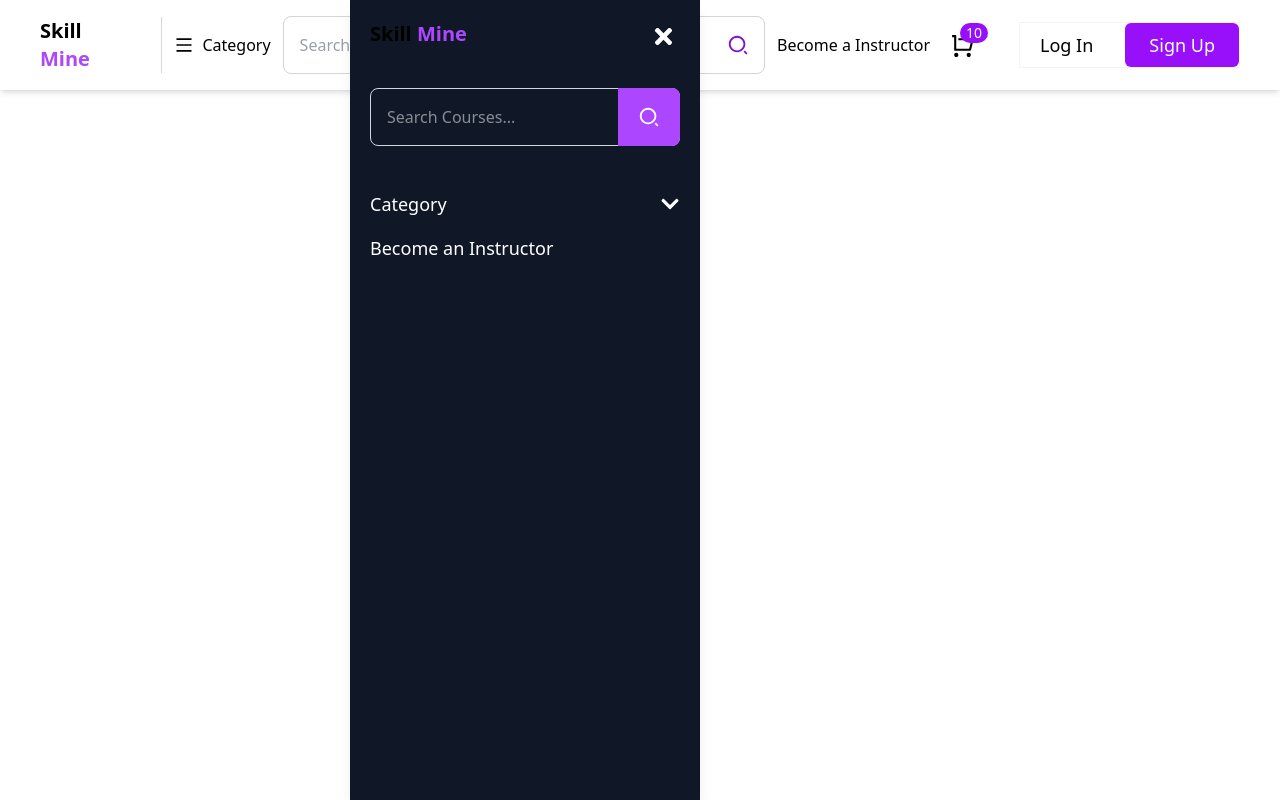
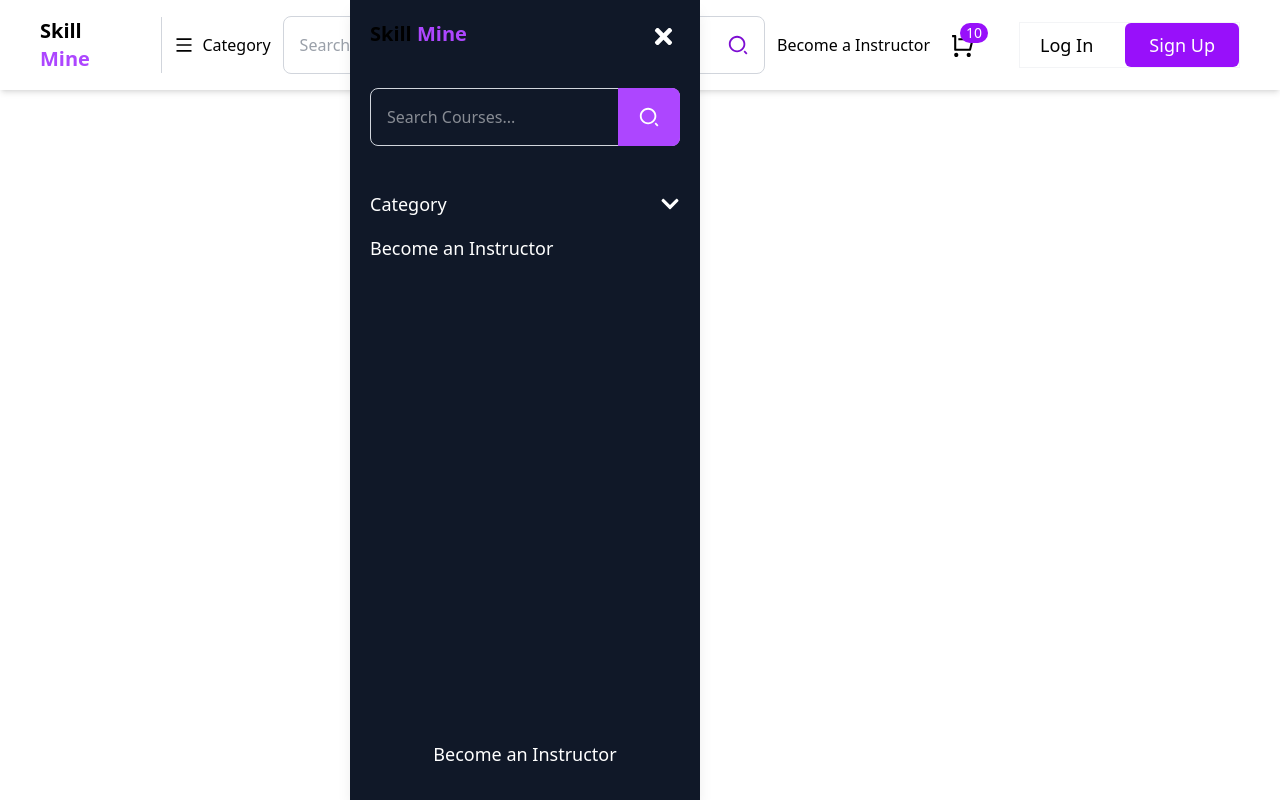
Before and after one commit to Divyadharshana5/Skill-mine, a React (Vite) app: page / in a window 1280 px wide. Built offline with nearby package versions, Linux system fonts and the light colour scheme.

Commit message:
update Navbar.jsx

```diff
--- a/src/Components/Navbar.jsx
+++ b/src/Components/Navbar.jsx
@@ -185,7 +185,14 @@ const Navbar = () => {
                 Become an Instructor
               </Link>
             </div>
-            <div className="absolute bottom-20 flex flex-col items-center gap-2 w-full "></div>
+            <div className="absolute bottom-20 flex flex-col items-center gap-2 w-full ">
+              <Link
+                to="#"
+                className="text-lg font-medium hover:text-purple-500"
+              >
+                Become an Instructor
+              </Link>
+            </div>
           </nav>
         </Link>
       </div>
```
